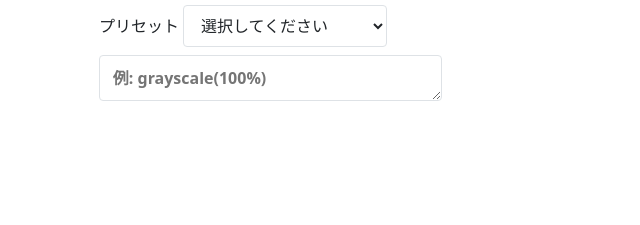
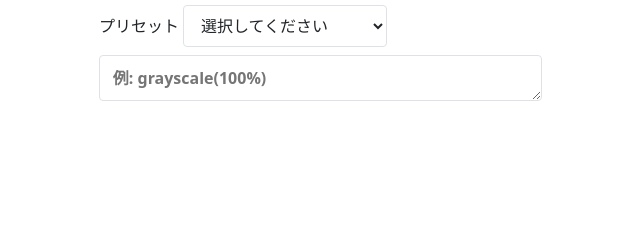
Before and after one commit to rei1024/web, a website: page public/web/tool/image-effect/index.html in a window 1280 px wide. Shown: the part 262-487 px from the top of the page, 181-821 px from the left. Drawn offline with Linux system fonts and the light colour scheme.

Commit message:
fix size

```diff
--- a/public/web/tool/image-effect/index.html
+++ b/public/web/tool/image-effect/index.html
@@ -43,7 +43,7 @@
         <div>
           <textarea
             rows="1"
-            cols="30"
+            cols="40"
             id="effect"
             placeholder="例: grayscale(100%)"
           ></textarea>
--- a/public/web/tool/image-effect/index.js
+++ b/public/web/tool/image-effect/index.js
@@ -37,6 +37,7 @@ $file.addEventListener("change", () => {
   $inputImage.onload = () => {
     $canvas.width = $inputImage.naturalWidth;
     $canvas.height = $inputImage.naturalHeight;
+    $canvas.style.maxWidth = "100%";
     ctx.drawImage($inputImage, 0, 0);
     update();
   };
```
